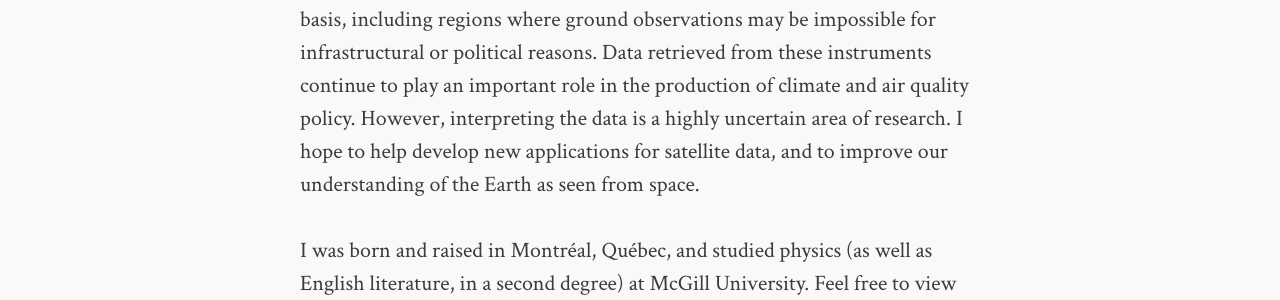
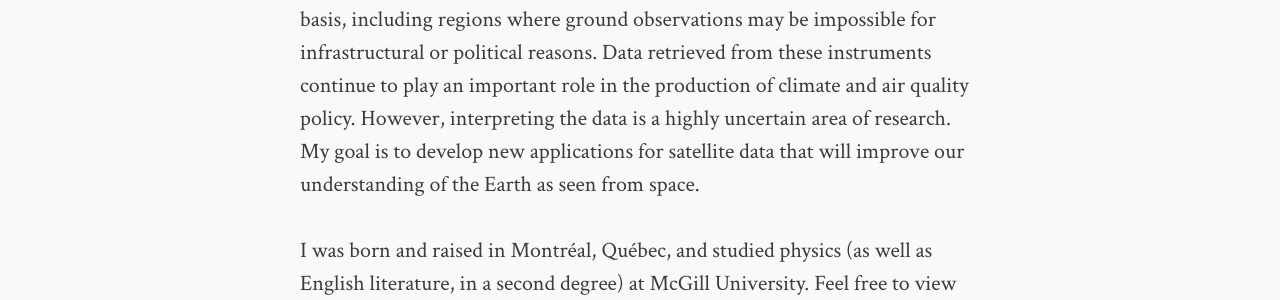
Before and after one commit to djvaron/djvaron.github.io, a Jekyll site: the page built from about.md, in a window 1280 px wide. Shown: the part 934-1234 px from the top of the page. Built offline with Jekyll 4.4.1, drawn with Linux system fonts in a browser that asks for light colours; some of the changed text lies outside the part shown.

Commit message:
edit about

```diff
--- a/about.md
+++ b/about.md
@@ -10,7 +10,7 @@ image:
 
 I work with Professor Daniel Jacob in the Atmospheric Chemistry Modeling Group ([ACMG](http://acmg.seas.harvard.edu/)) at Harvard. I'm mainly interested in using satellite observations to estimate emissions of greenhouse gases and other air pollutants on Earth.
 
-Space-based instruments have allowed us to monitor the entire globe on a daily basis, including regions where ground observations may be impossible for infrastructural or political reasons. Data retrieved from these instruments continue to play an important role in the production of climate and air quality policy. However, interpreting the data is a highly uncertain area of research. I hope to help develop new applications for satellite data, and to improve our understanding of the Earth as seen from space.
+Space-based instruments have allowed us to monitor the entire globe on a daily basis, including regions where ground observations may be impossible for infrastructural or political reasons. Data retrieved from these instruments continue to play an important role in the production of climate and air quality policy. However, interpreting the data is a highly uncertain area of research. My goal is to develop new applications for satellite data that will improve our understanding of the Earth as seen from space.
 
 I was born and raised in Montr&#233;al, Qu&#233;bec, and studied physics (as well as English literature, in a second degree) at McGill University. Feel free to view <a href="{{ site.url }}/cv.pdf">my CV</a> for more details.
 
```
